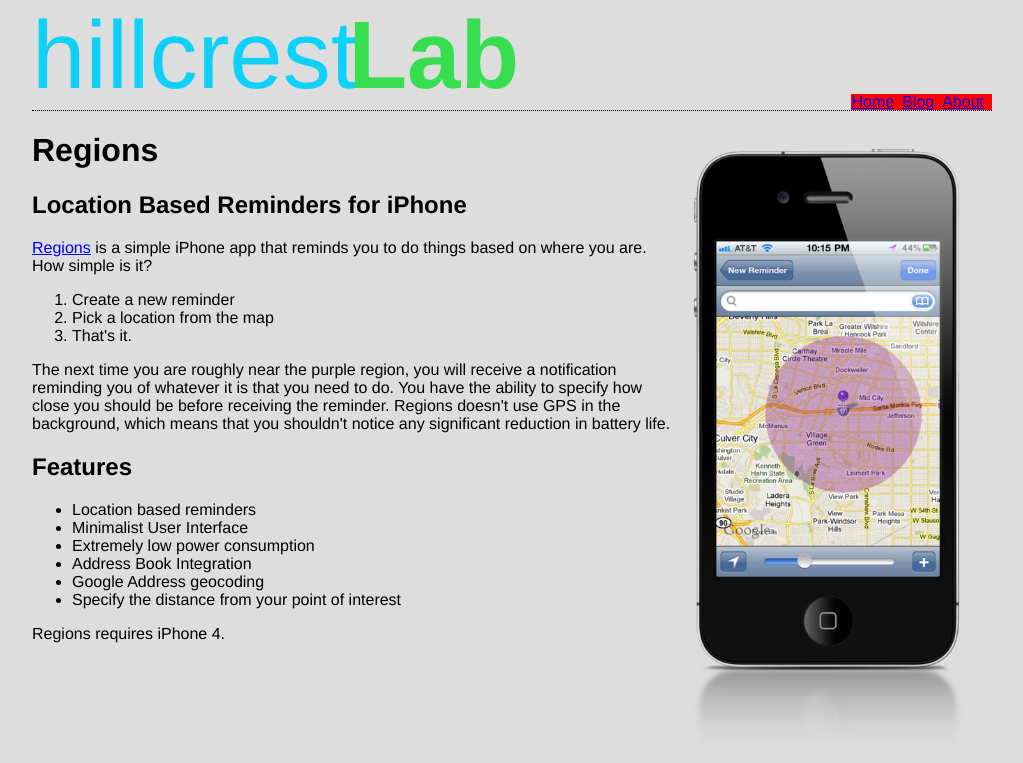
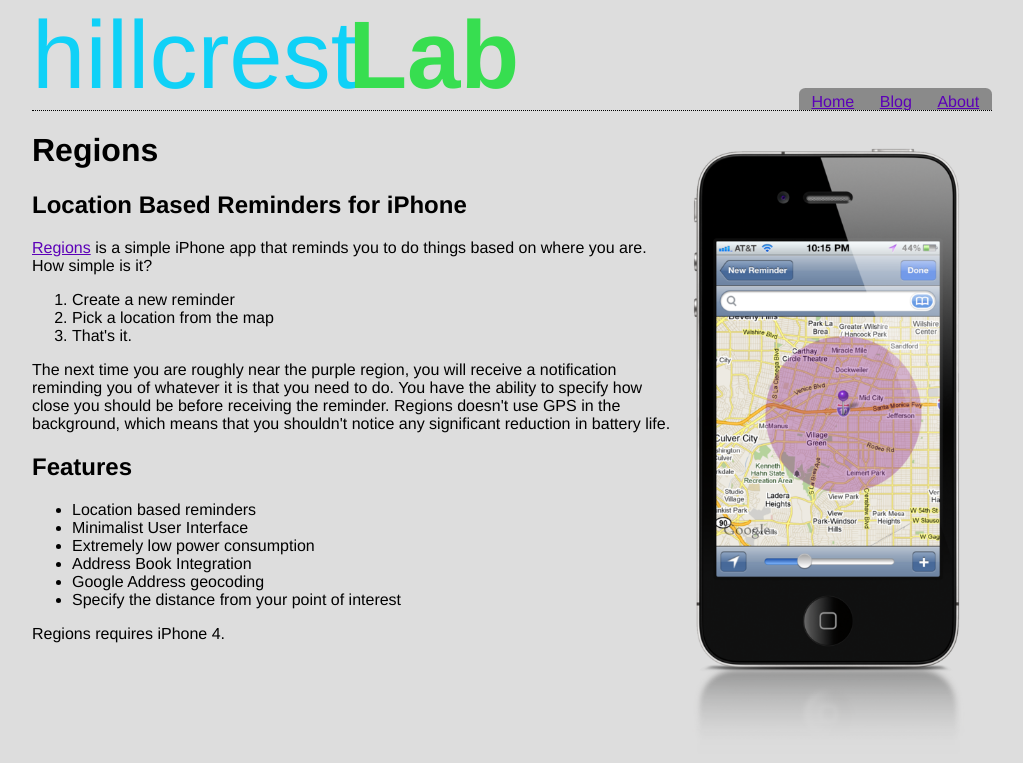
Before and after one commit to derrickj/hillcrestlab.com, a Jekyll site: the page built from index.html, in a window 1280 px wide. Shown: the top 763 px of the page, without its empty margins (128-1151 px from the left). Built offline with Jekyll 4.4.1, drawn with Linux system fonts in a browser that asks for light colours; Markdown is read by kramdown in place of the engine named in the settings.

Commit message:
style tweaks
dark gray nav menu instead of red. purple links everywhere.
border-radius at top of menu

```diff
--- a/css/style.css
+++ b/css/style.css
@@ -28,25 +28,31 @@ a#logo #lab{
 header {
 	border-bottom:1px dotted black;
 }
-header nav {
-	background-color:red;
-}
+
 header nav ul {
 	overflow:hidden;
 	margin:0;
-	padding:0;
+	padding:0.4em 0 0 0;
 	list-style-type:none;
 	float:right;
-	background-color:red;
+	background-color:#8a8a8a;
 	position:relative;
-	bottom:1em;
+	bottom:1.4em; /*1 + 0.4 for bottom to be flush with header bottom*/
+
+	-moz-border-radius:0.4em 0.4em 0 0;
+	border-radius:0.4em 0.4em 0 0;
 }
 header nav ul li {
 	float:left;
 	margin-bottom:0;
-	margin-right:0.5em;
 	line-height:1;
+	padding:0 0.8em;
 }
+/*all links purple*/
+a {
+	color:#5C00B8;
+}
+
 /*screenshot image allows text to flow around it to its right*/
 #screenshot {
 	width:320px;
```
